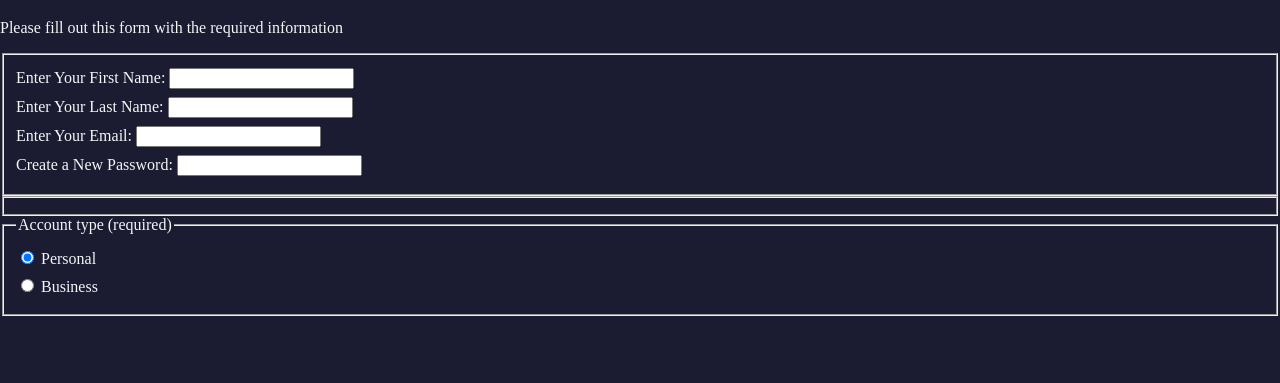
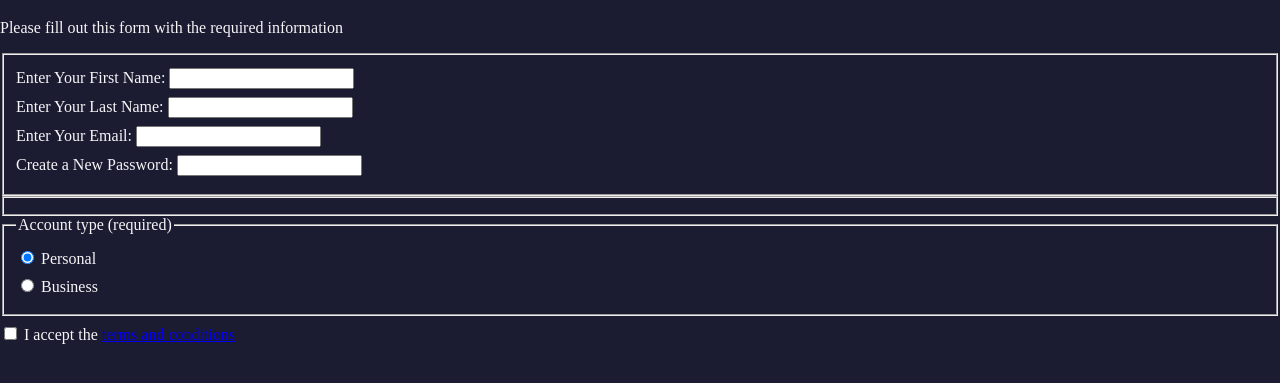
Before and after one commit to luis-jmtz/Simple-HTML-Form, a plain HTML site: page index.html in a window 1280 px wide. Shown: the part 61-444 px from the top of the page. Drawn offline with Linux system fonts and the light colour scheme.

Commit message:
added terms and conditions checkbox

```diff
--- a/index.html
+++ b/index.html
@@ -21,6 +21,9 @@
                 <label for="personal-account"><input id="personal-account" type="radio" name="account-type" checked /> Personal</label>
                 <label for="business-account"><input id="business-account" type="radio" name="account-type" /> Business</label>
             </fieldset>
+            <label for="terms-and-conditions">
+                <input id="terms-and-conditions" type="checkbox" required /> I accept the <a href="https://www.freecodecamp.org/news/terms-of-service/">terms and conditions</a>
+            </label>
         </form>
   </body>
 </html>
```
